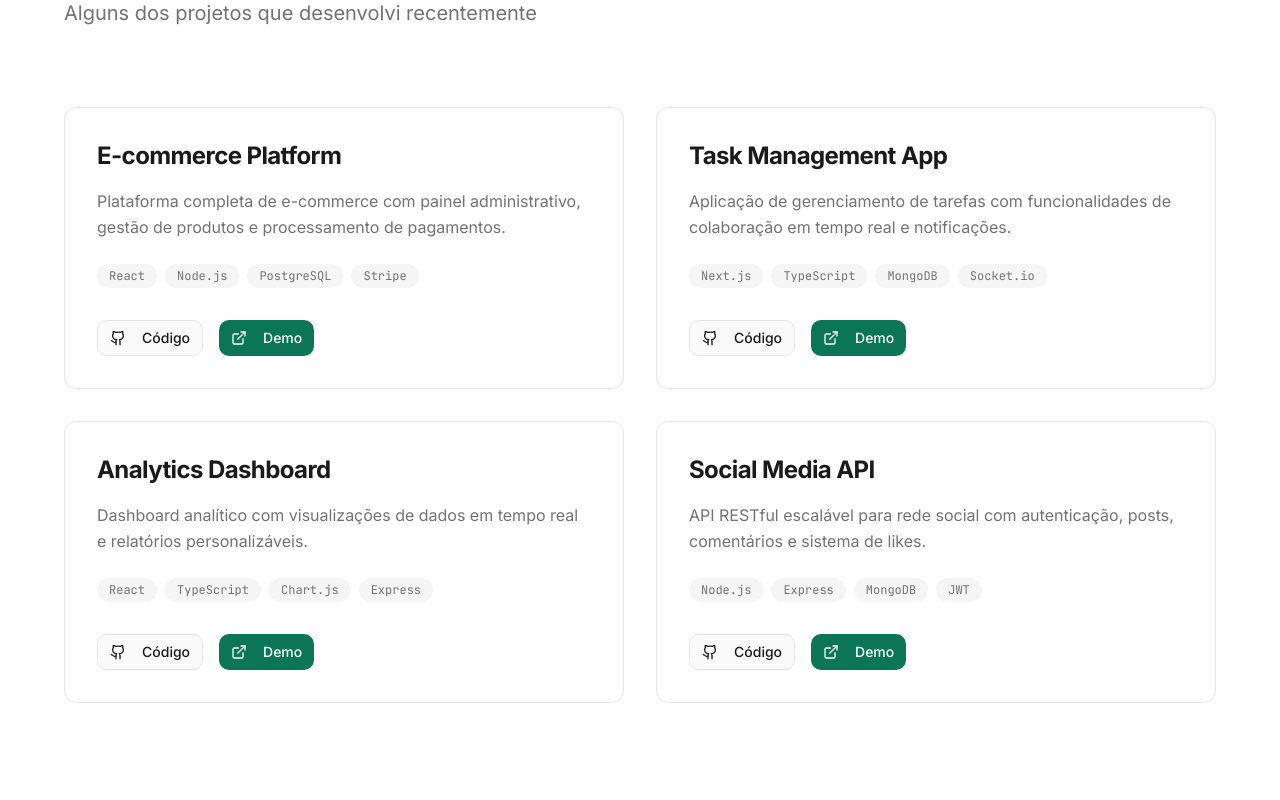
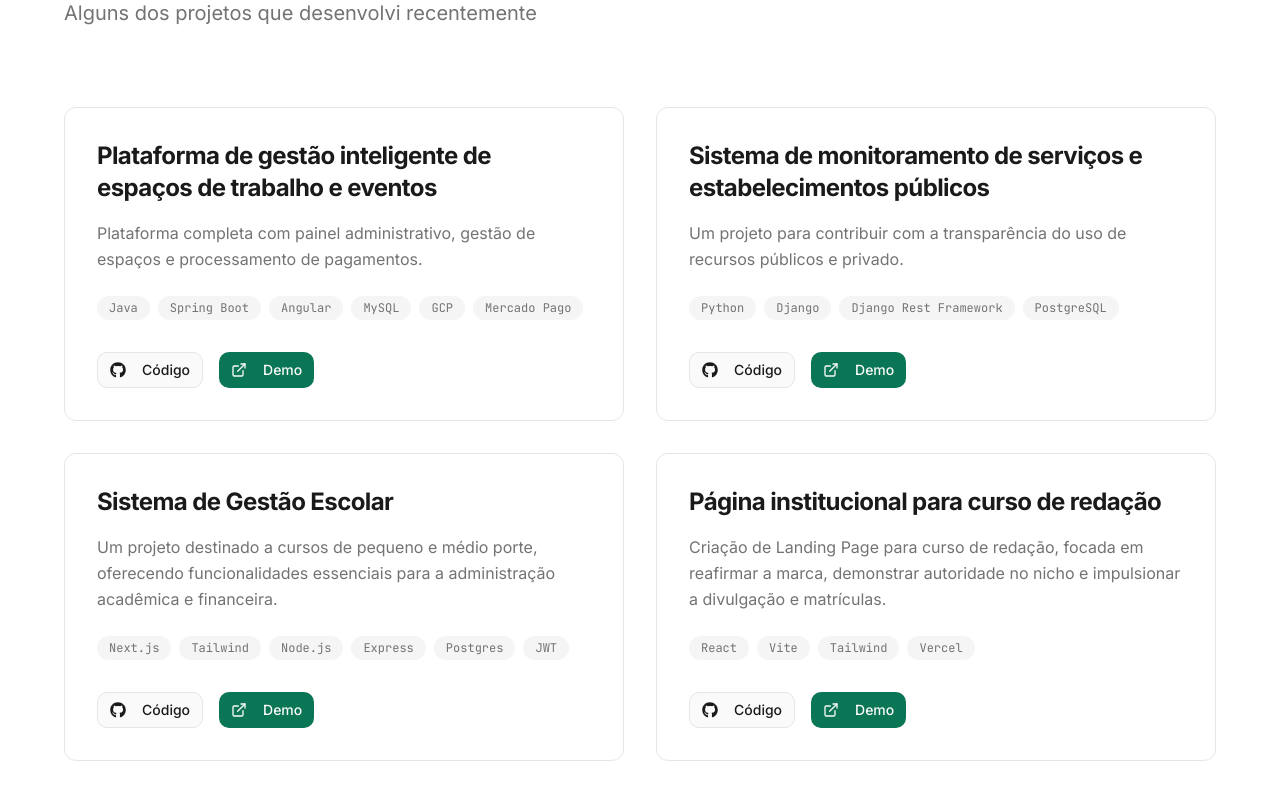
Before and after one commit to mancinilucas/my-portfolio, a React (Vite) app: page / in a window 1280 px wide. Shown: the part 3141-3941 px from the top of the page. Built offline with nearby package versions, Linux system fonts and the light colour scheme; the HTML template or start-up script is replaced by a standard one.

Commit message:
add: Projects done

```diff
--- a/src/components/Projects.tsx
+++ b/src/components/Projects.tsx
@@ -1,41 +1,43 @@
 import { motion } from "framer-motion";
 import { useInView } from "framer-motion";
 import { useRef } from "react";
-import { ExternalLink, Github } from "lucide-react";
+import { ExternalLink } from "lucide-react";
+import { FontAwesomeIcon } from "@fortawesome/react-fontawesome";
+import { faGithub } from "@fortawesome/free-brands-svg-icons";
 import { Button } from "@/components/ui/button";
 
 const projects = [
   {
-    title: "E-commerce Platform",
+    title: "Plataforma de gestão inteligente de espaços de trabalho e eventos",
     description:
-      "Plataforma completa de e-commerce com painel administrativo, gestão de produtos e processamento de pagamentos.",
-    tech: ["React", "Node.js", "PostgreSQL", "Stripe"],
+      "Plataforma completa com painel administrativo, gestão de espaços e processamento de pagamentos.",
+    tech: ["Java", "Spring Boot", "Angular", "MySQL", "GCP", "Mercado Pago"],
+    github: "#",
+    demo: "https://hubble.net.br/",
+  },
+  {
+    title: "Sistema de monitoramento de serviços e estabelecimentos públicos",
+    description:
+      "Um projeto para contribuir com a transparência do uso de recursos públicos e privado.",
+    tech: ["Python", "Django", "Django Rest Framework", "PostgreSQL"],
+    github: "https://github.com/mancinilucas/dj-qrcc-api",
+    demo: "https://github.com/mancinilucas/dj-qrcc-api",
+  },
+  {
+    title: "Sistema de Gestão Escolar",
+    description:
+      "Um projeto destinado a cursos de pequeno e médio porte, oferecendo funcionalidades essenciais para a administração acadêmica e financeira.",
+    tech: ["Next.js", "Tailwind", "Node.js", "Express", "Postgres", "JWT"],
     github: "#",
     demo: "#",
   },
   {
-    title: "Task Management App",
+    title: "Página institucional para curso de redação",
     description:
-      "Aplicação de gerenciamento de tarefas com funcionalidades de colaboração em tempo real e notificações.",
-    tech: ["Next.js", "TypeScript", "MongoDB", "Socket.io"],
+      "Criação de Landing Page para curso de redação, focada em reafirmar a marca, demonstrar autoridade no nicho e impulsionar a divulgação e matrículas.",
+    tech: ["React", "Vite", "Tailwind", "Vercel"],
     github: "#",
-    demo: "#",
-  },
-  {
-    title: "Analytics Dashboard",
-    description:
-      "Dashboard analítico com visualizações de dados em tempo real e relatórios personalizáveis.",
-    tech: ["React", "TypeScript", "Chart.js", "Express"],
-    github: "#",
-    demo: "#",
-  },
-  {
-    title: "Social Media API",
-    description:
-      "API RESTful escalável para rede social com autenticação, posts, comentários e sistema de likes.",
-    tech: ["Node.js", "Express", "MongoDB", "JWT"],
-    github: "#",
-    demo: "#",
+    demo: "https://www.redacaocontexto.com.br/",
   },
 ];
 
@@ -53,7 +55,9 @@ const Projects = () => {
           className="space-y-12"
         >
           <div className="space-y-4">
-            <p className="text-primary font-mono text-sm tracking-wider">PORTFÓLIO</p>
+            <p className="text-primary font-mono text-sm tracking-wider">
+              PORTFÓLIO
+            </p>
             <h2 className="text-4xl md:text-5xl font-bold tracking-tight">
               Projetos em Destaque
             </h2>
@@ -67,7 +71,9 @@ const Projects = () => {
               <motion.div
                 key={project.title}
                 initial={{ opacity: 0, y: 20 }}
-                animate={isInView ? { opacity: 1, y: 0 } : { opacity: 0, y: 20 }}
+                animate={
+                  isInView ? { opacity: 1, y: 0 } : { opacity: 0, y: 20 }
+                }
                 transition={{ duration: 0.5, delay: index * 0.1 }}
                 className="group p-8 rounded-lg bg-card border border-border hover:border-primary transition-all hover:shadow-xl"
               >
@@ -97,8 +103,15 @@ const Projects = () => {
                       className="group/btn"
                       asChild
                     >
-                      <a href={project.github} target="_blank" rel="noopener noreferrer">
-                        <Github className="mr-2 h-4 w-4" />
+                      <a
+                        href={project.github}
+                        target="_blank"
+                        rel="noopener noreferrer"
+                      >
+                        <FontAwesomeIcon
+                          icon={faGithub}
+                          className="mr-2 h-4 w-4"
+                        />
                         Código
                       </a>
                     </Button>
@@ -107,7 +120,11 @@ const Projects = () => {
                       className="group/btn bg-primary hover:bg-primary/90"
                       asChild
                     >
-                      <a href={project.demo} target="_blank" rel="noopener noreferrer">
+                      <a
+                        href={project.demo}
+                        target="_blank"
+                        rel="noopener noreferrer"
+                      >
                         <ExternalLink className="mr-2 h-4 w-4" />
                         Demo
                       </a>
```
